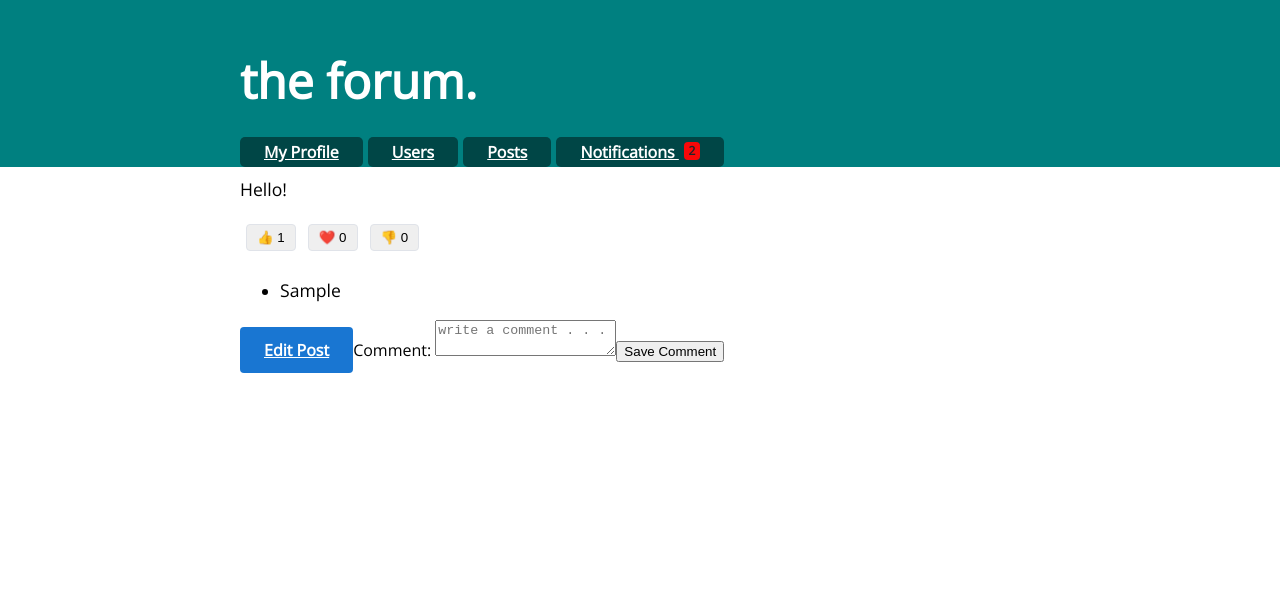
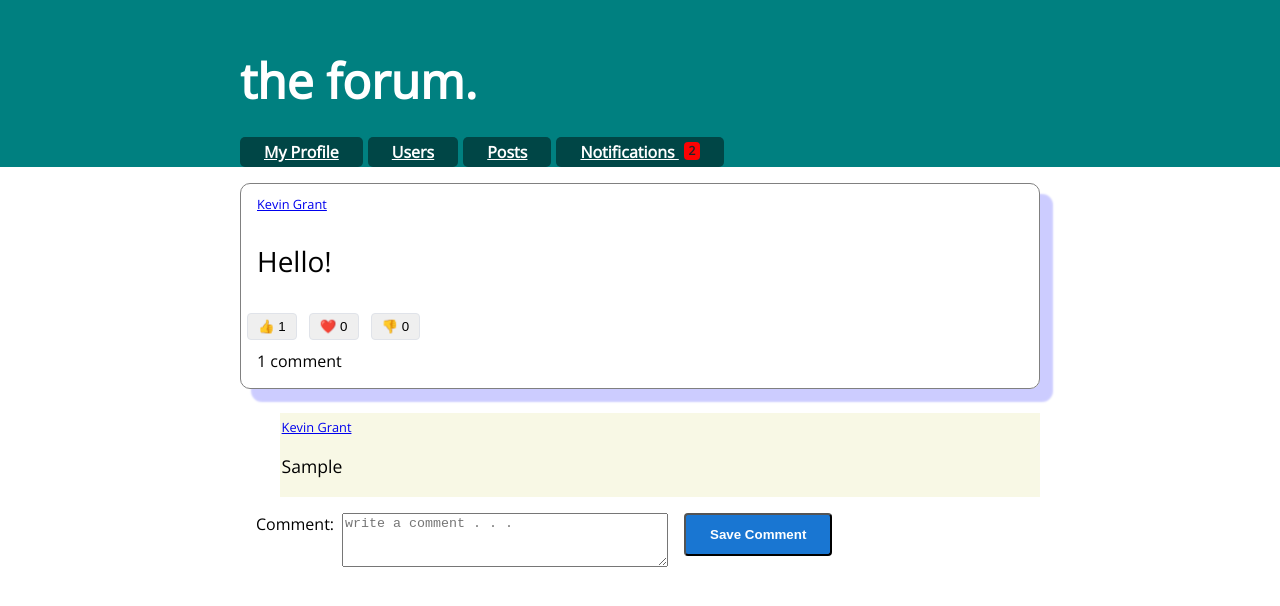
Before and after one commit to MattTheEconomist/the-forum, a React (Create React App) app: page /posts/1 in a window 1280 px wide. Both pictures are taken after typing "Sample" into the empty fields and a click on the button "Save Comment". Shown: the top 606 px of the page. Built offline with nearby package versions, Linux system fonts and the light colour scheme.

Commit message:
single post comments functional and stylish

```diff
--- a/src/features/posts/SinglePostPage.js
+++ b/src/features/posts/SinglePostPage.js
@@ -3,6 +3,7 @@ import { useSelector, useDispatch } from "react-redux";
 import { Link } from "react-router-dom";
 import { ReactionButtons } from "./ReactionButtons";
 import { selectPostById, commentAdded } from "./postsSlice";
+import { selectUserById, selectAllUsers } from "../users/usersSlice";
 
 export const SinglePostPage = ({ match }) => {
   const [commentContent, setCommentContent] = useState("");
@@ -13,8 +14,33 @@ export const SinglePostPage = ({ match }) => {
 
   const post = useSelector((state) => selectPostById(state, postId));
 
+  const postAuthorObject = useSelector((state) =>
+    selectUserById(state, post.user)
+  );
+
+  const postAuthorId = postAuthorObject.id;
+
+  const commentNumber = post.comments.length;
+  const renderedCommentNumber =
+    commentNumber === 1
+      ? `${commentNumber} comment`
+      : `${commentNumber} comments`;
+
   const onCommentSaved = () => {
     if (commentContent) {
+      dispatch(
+        commentAdded({
+          authorId: "2",
+          commentContent: commentContent,
+          postId: postId,
+        })
+      );
+      setCommentContent("");
+    }
+  };
+
+  const onEnterKeyed = (e) => {
+    if (e.key === "Enter") {
       dispatch(
         commentAdded({
           authorId: "2",
@@ -30,10 +56,20 @@ export const SinglePostPage = ({ match }) => {
     setCommentContent(e.target.value);
   };
 
-  const renderedComments = post.comments.map((comment) => (
-    <li>
-      <p>{comment.content}</p>
-    </li>
+  const users = useSelector((state) => selectAllUsers(state));
+
+  function findUserbyId(userId) {
+    const currentUser = users.find((user) => user.id === userId);
+    return currentUser.name;
+  }
+
+  const renderedComments = post.comments.map((comment, ind) => (
+    <article key={`comment ${ind}`} className="singleCommentContainer">
+      <Link to={`/users/${comment.authorId}`} className="commentAuthor">
+        {findUserbyId(comment.authorId)}
+      </Link>
+      <p className="commentContent">{comment.content}</p>
+    </article>
   ));
 
   if (!post) {
@@ -47,20 +83,39 @@ export const SinglePostPage = ({ match }) => {
   return (
     <section>
       <article className="post">
-        <p className="post-content">{post.content}</p>
+        <div id="singlePostContainer">
+          <Link to={`/users/${postAuthorObject.id}`} id="singlePostAuthor">
+            {postAuthorObject.name}
+          </Link>
+          <p id="singlePostContent">{post.content}</p>
           <ReactionButtons post={post} />
+          <span id="renderedCommentNumber">{renderedCommentNumber}</span>
+        </div>
+        <div id="allCommentsContainer">
           <ul>{renderedComments}</ul>
-        <Link to={`/editPost/${post.id}`} className="button">
+        </div>
+
+        {/* <Link to={`/editPost/${post.id}`} className="button">
           Edit Post
-        </Link>
-        <label htmlFor="commentContent">Comment: </label>
+        </Link> */}
+        <div id="commentForm">
+          <label htmlFor="commentInput">Comment: </label>
           <textarea
-          id="commentContent"
+            id="commentInput"
             placeholder="write a comment . . . "
             onChange={onCommentContentChanged}
             value={commentContent}
+            onKeyDown={onEnterKeyed}
           ></textarea>
-        <button onClick={onCommentSaved}>Save Comment</button>
+
+          <button
+            id="saveCommentBtn"
+            className="button"
+            onClick={onCommentSaved}
+          >
+            Save Comment
+          </button>
+        </div>
       </article>
     </section>
   );
--- a/src/index.css
+++ b/src/index.css
@@ -174,93 +174,62 @@ button.reaction-button {
   white-space: nowrap;
 }
 
-/* https://projects.lukehaas.me/css-loaders/ , Loader #3 */
-.loader {
-  font-size: 10px;
-  margin: 50px auto;
-  text-indent: -9999em;
-  width: 5em;
-  height: 5em;
-  border-radius: 50%;
-  background: var(--root-color);
-  background: -moz-linear-gradient(
-    left,
-    var(--root-color) 10%,
-    rgba(128, 0, 255, 0) 42%
-  );
-  background: -webkit-linear-gradient(
-    left,
-    var(--root-color) 10%,
-    rgba(128, 0, 255, 0) 42%
-  );
-  background: -o-linear-gradient(
-    left,
-    var(--root-color) 10%,
-    rgba(128, 0, 255, 0) 42%
-  );
-  background: -ms-linear-gradient(
-    left,
-    var(--root-color) 10%,
-    rgba(128, 0, 255, 0) 42%
-  );
-  background: linear-gradient(
-    to right,
-    var(--root-color) 10%,
-    rgba(128, 0, 255, 0) 42%
-  );
-  position: relative;
-  -webkit-animation: load3 1.4s infinite linear;
-  animation: load3 1.4s infinite linear;
-  -webkit-transform: translateZ(0);
-  -ms-transform: translateZ(0);
-  transform: translateZ(0);
+/* single posst page */
+
+#singlePostContainer {
+  border: 1px solid grey;
+  margin-top: 1rem;
+  border-radius: 10px;
+  box-shadow: 12px 12px 2px 1px rgba(0, 0, 255, 0.2);
+  padding-top: 0.5rem;
+  padding-bottom: 1rem;
 }
 
-.loader:before {
-  width: 50%;
-  height: 50%;
-  background: var(--root-color);
-  border-radius: 100% 0 0 0;
-  position: absolute;
-  top: 0;
-  left: 0;
-  content: "";
+#singlePostContent {
+  margin-left: 1rem;
+  font-size: 1.75rem;
+}
+#renderedCommentNumber {
+  margin-left: 1rem;
+}
+#singlePostAuthor {
+  margin-left: 1rem;
+  font-size: 0.8rem;
 }
 
-.loader:after {
-  background: #ffffff;
-  width: 75%;
-  height: 75%;
-  border-radius: 50%;
-  content: "";
-  margin: auto;
-  position: absolute;
-  top: 0;
-  left: 0;
-  bottom: 0;
-  right: 0;
+.singleCommentContainer {
+  /* border: 1px solid grey; */
+  background-color: rgb(248, 248, 229);
+  margin-top: 1px;
+  padding: 0.1rem;
+  margin-top: 0.3rem;
 }
 
-@-webkit-keyframes load3 {
-  0% {
-    -webkit-transform: rotate(0deg);
-    transform: rotate(0deg);
-  }
-  100% {
-    -webkit-transform: rotate(360deg);
-    transform: rotate(360deg);
-  }
+.commentContent {
 }
 
-@keyframes load3 {
-  0% {
-    -webkit-transform: rotate(0deg);
-    transform: rotate(0deg);
-  }
-  100% {
-    -webkit-transform: rotate(360deg);
-    transform: rotate(360deg);
-  }
+.commentAuthor {
+  font-size: 0.8rem;
+}
+
+#allCommentsContainer {
+  margin-top: 1.5rem;
+}
+
+#commentForm {
+  margin-left: 1rem;
+  display: flex;
+}
+
+#commentInput {
+  width: 20rem;
+  height: 3rem;
+  margin-right: 1rem;
+  margin-left: 0.5rem;
+}
+
+#saveCommentBtn {
+  margin-bottom: 50rem;
 }
 
 /* Notifications list */
```
Lines whose indentation alone changed are shown as unchanged.
